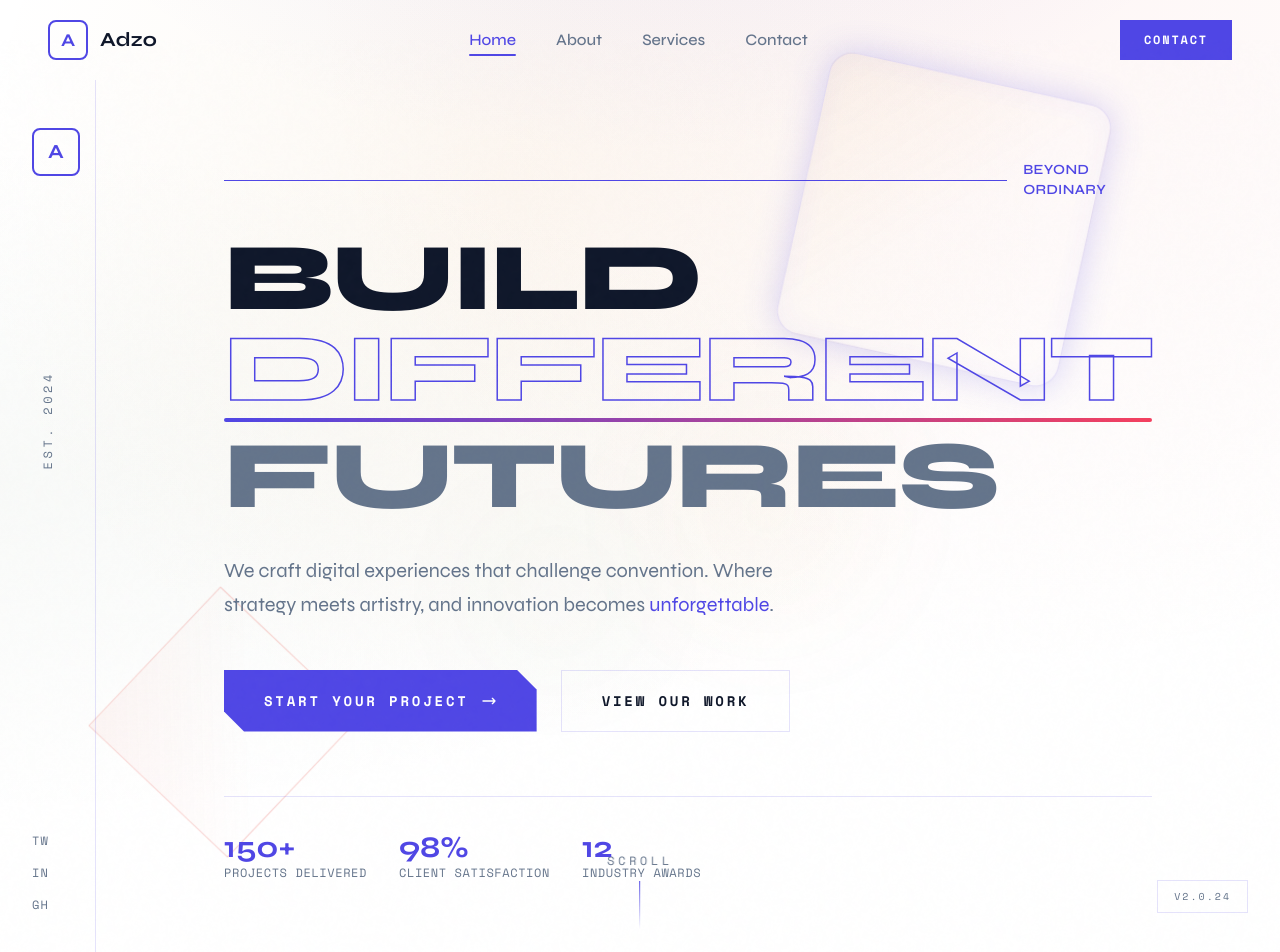
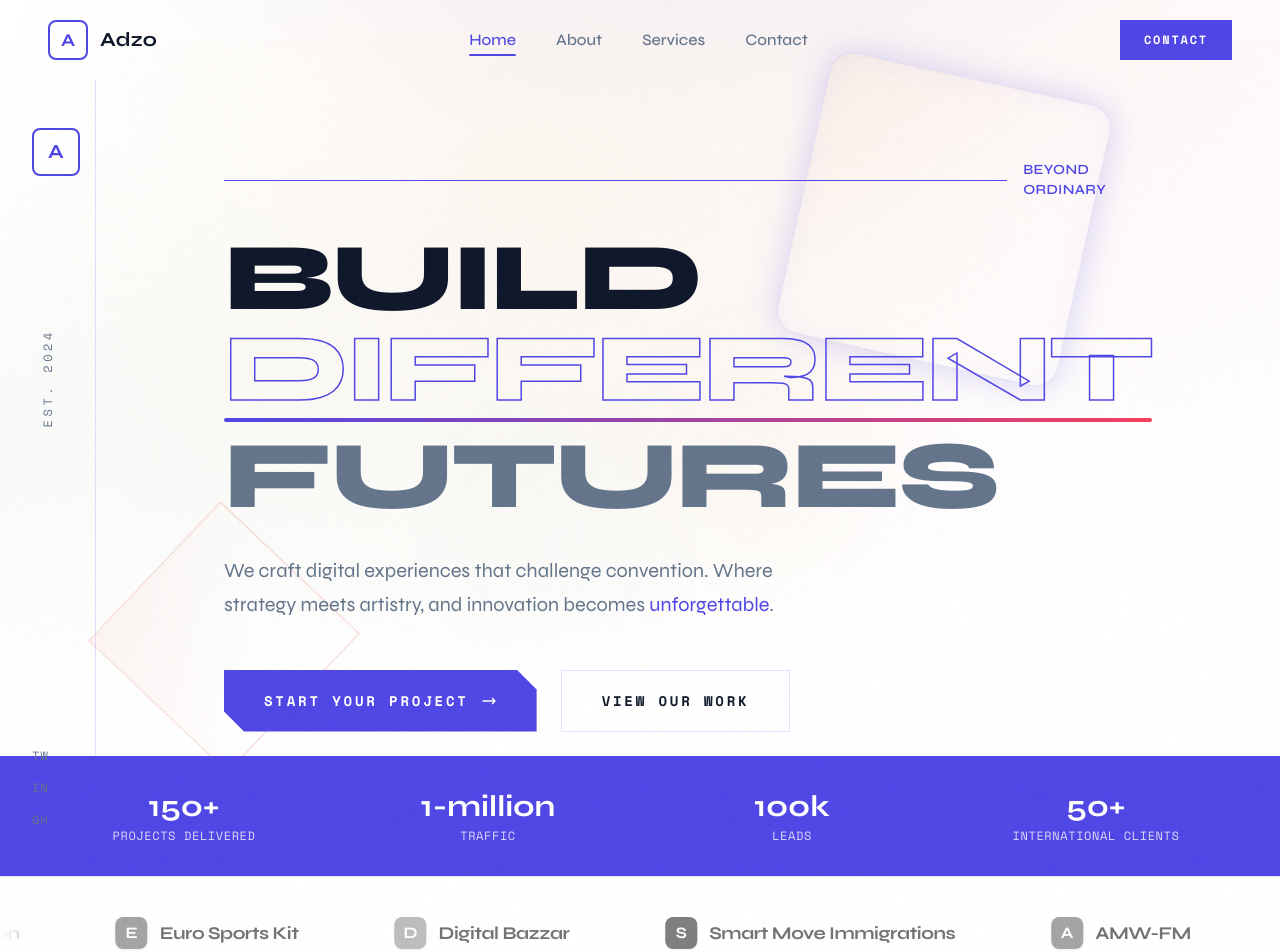
Before and after one commit to mooojn/pk-marketing, a Next.js app: page / in a window 1280 px wide. Shown: the top 952 px of the page. Built offline with nearby package versions, Linux system fonts and the light colour scheme.

Commit message:
Update metrics strip

```diff
--- a/app/components/Hero.tsx
+++ b/app/components/Hero.tsx
@@ -116,7 +116,7 @@ export default function Hero() {
                     </div>
 
                     {/* Center - Main Content */}
-                    <div className="flex-1 flex flex-col justify-center px-6 sm:px-8 lg:px-20 xl:px-32 py-12 lg:py-20">
+                    <div className="flex-1 flex flex-col justify-center px-6 sm:px-8 lg:px-20 xl:px-32 py-12 lg:py-20 lg:pb-32">
 
                         {/* Eyebrow */}
                         <div
@@ -194,7 +194,7 @@ export default function Hero() {
 
                         {/* CTA Buttons */}
                         <div
-                            className={`flex flex-col sm:flex-row gap-4 sm:gap-6 ${isLoaded ? 'animate-slide-up' : 'opacity-0'}`}
+                            className={`mb-4 flex flex-col sm:flex-row gap-4 sm:gap-6 ${isLoaded ? 'animate-slide-up' : 'opacity-0'}`}
                             style={{ animationDelay: '0.7s' }}
                         >
                             {/* Primary CTA */}
@@ -250,41 +250,7 @@ export default function Hero() {
                             </button>
                         </div>
 
-                        {/* Trust Indicators */}
-                        <div
-                            className={`flex flex-wrap items-center gap-8 mt-16 pt-8 ${isLoaded ? 'animate-slide-up' : 'opacity-0'}`}
-                            style={{
-                                borderTop: '1px solid var(--border-subtle)',
-                                animationDelay: '0.9s'
-                            }}
-                        >
-                            {[
-                                { number: '150+', label: 'Projects Delivered' },
-                                { number: '98%', label: 'Client Satisfaction' },
-                                { number: '12', label: 'Industry Awards' }
-                            ].map((stat, i) => (
-                                <div key={i} className="flex flex-col">
-                                    <span
-                                        className="text-3xl font-bold"
-                                        style={{
-                                            fontFamily: 'var(--font-display)',
-                                            color: 'var(--accent-warm)'
-                                        }}
-                                    >
-                                        {stat.number}
-                                    </span>
-                                    <span
-                                        className="text-xs tracking-wider uppercase"
-                                        style={{
-                                            fontFamily: 'var(--font-mono)',
-                                            color: 'var(--text-muted)'
-                                        }}
-                                    >
-                                        {stat.label}
-                                    </span>
-                                </div>
-                            ))}
-                        </div>
+
                     </div>
 
                     {/* Right Side - Decorative Panel */}
@@ -306,43 +272,48 @@ export default function Hero() {
                             }}
                         />
 
-                        {/* Version Badge */}
-                        <div
-                            className="absolute bottom-12 right-8 px-4 py-2"
-                            style={{
-                                border: '1px solid var(--border-subtle)',
-                                fontFamily: 'var(--font-mono)',
-                                fontSize: '10px',
-                                letterSpacing: '0.2em',
-                                color: 'var(--text-muted)',
-                                background: 'rgba(255, 255, 255, 0.6)'
-                            }}
-                        >
-                            V2.0.24
-                        </div>
                     </div>
                 </div>
 
-                {/* Bottom Scroll Indicator */}
+                {/* Full Width Metrics Bar */}
                 <div
-                    className={`absolute bottom-8 left-1/2 -translate-x-1/2 flex flex-col items-center gap-3 ${isLoaded ? 'animate-slide-up' : 'opacity-0'}`}
-                    style={{ animationDelay: '1.1s' }}
+                    className={`absolute bottom-0 left-0 w-full py-8 backdrop-blur-md ${isLoaded ? 'animate-slide-up' : 'opacity-0'}`}
+                    style={{
+                        background: 'var(--accent-warm)',
+                        animationDelay: '1.1s'
+                    }}
                 >
+                    <div className="max-w-7xl mx-auto px-6 lg:px-12">
+                        <div className="grid grid-cols-2 md:grid-cols-4 gap-8">
+                            {[
+                                { number: '150+', label: 'Projects Delivered' },
+                                { number: '1-million', label: 'Traffic' },
+                                { number: '100k', label: 'Leads' },
+                                { number: '50+', label: 'International clients' }
+                            ].map((stat, i) => (
+                                <div key={i} className="flex flex-col items-center text-center">
                                     <span
-                        className="text-xs tracking-[0.3em] uppercase"
+                                        className="text-2xl md:text-3xl font-bold mb-1"
+                                        style={{
+                                            fontFamily: 'var(--font-display)',
+                                            color: '#FFFFFF'
+                                        }}
+                                    >
+                                        {stat.number}
+                                    </span>
+                                    <span
+                                        className="text-xs tracking-wider uppercase"
                                         style={{
                                             fontFamily: 'var(--font-mono)',
-                            color: 'var(--text-muted)'
+                                            color: 'rgba(255, 255, 255, 0.8)'
                                         }}
                                     >
-                        Scroll
+                                        {stat.label}
                                     </span>
-                    <div
-                        className="w-px h-12"
-                        style={{
-                            background: 'linear-gradient(to bottom, var(--accent-warm), transparent)'
-                        }}
-                    />
+                                </div>
+                            ))}
+                        </div>
+                    </div>
                 </div>
 
             </section>
```
Lines whose indentation alone changed are shown as unchanged.
